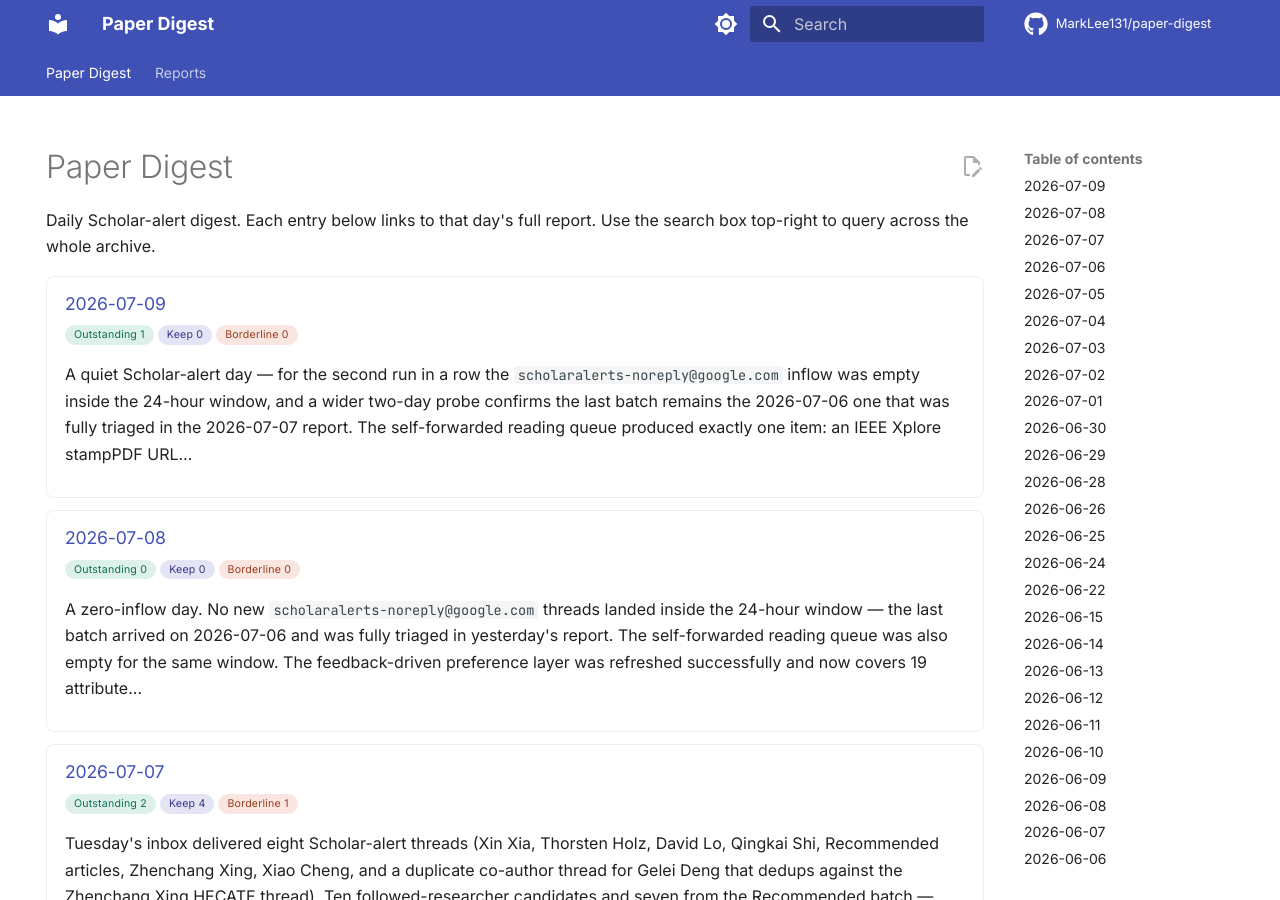
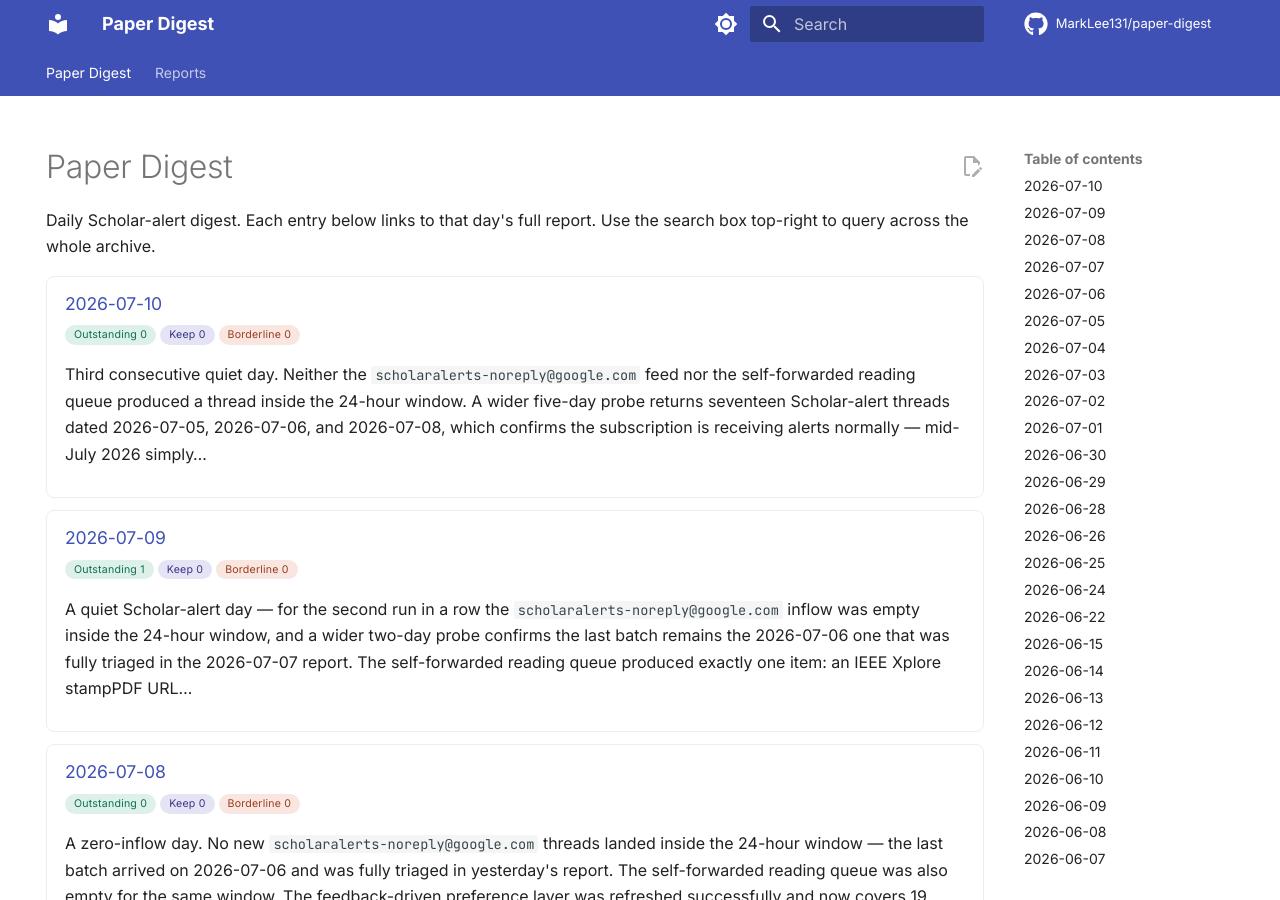
Before and after one commit to MarkLee131/paper-digest, an MkDocs documentation site: the page built from docs/index.md, in a window 1280 px wide and 900 px high. Built offline with MkDocs 1.6.1 and Material for MkDocs 9.7.7, drawn with Linux system fonts in a browser that asks for light colours; comment, search, counter and statistics services are not loaded.

Commit message:
digest: 2026-07-10 — 0 papers analysed (third consecutive quiet day)

```diff
--- a/docs/index.md
+++ b/docs/index.md
@@ -9,6 +9,13 @@ hide:
 Daily Scholar-alert digest. Each entry below links to that day's full report. Use the search box top-right to query across the whole archive.
 
 <!-- BEGIN AUTO-INDEX -->
+<div class="digest-card" markdown>
+### [2026-07-10](reports/2026-07-10/index.md)
+<div class="meta"><span class="chip outstanding">Outstanding 0</span><span class="chip keep">Keep 0</span><span class="chip borderline">Borderline 0</span></div>
+
+Third consecutive quiet day. Neither the `scholaralerts-noreply@google.com` feed nor the self-forwarded reading queue produced a thread inside the 24-hour window. A wider five-day probe returns seventeen Scholar-alert threads dated 2026-07-05, 2026-07-06, and 2026-07-08, which confirms the subscription is receiving alerts normally — mid-July 2026 simply…
+</div>
+
 <div class="digest-card" markdown>
 ### [2026-07-09](reports/2026-07-09/index.md)
 <div class="meta"><span class="chip outstanding">Outstanding 1</span><span class="chip keep">Keep 0</span><span class="chip borderline">Borderline 0</span></div>
```
Also changed, not shown: docs/reports/2026-07-10/index.md (added, +44 -0 lines), docs/reports/.pages, 1 other file.
